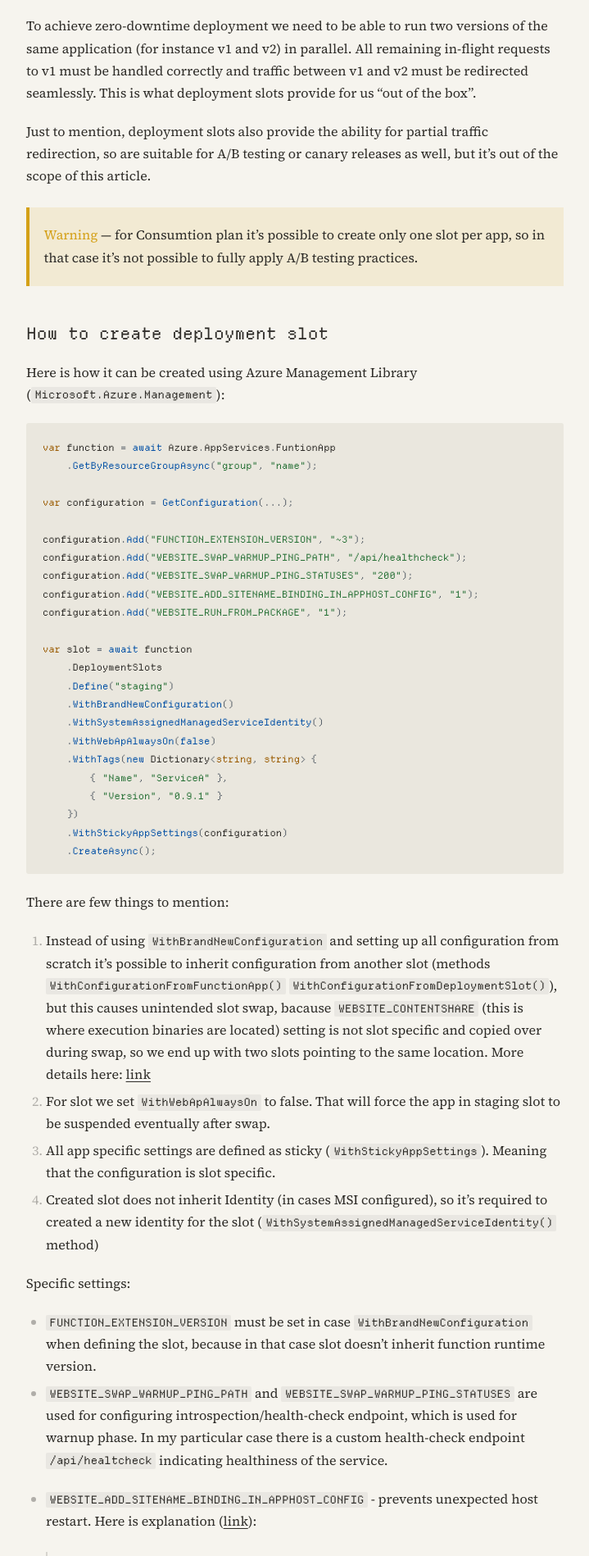
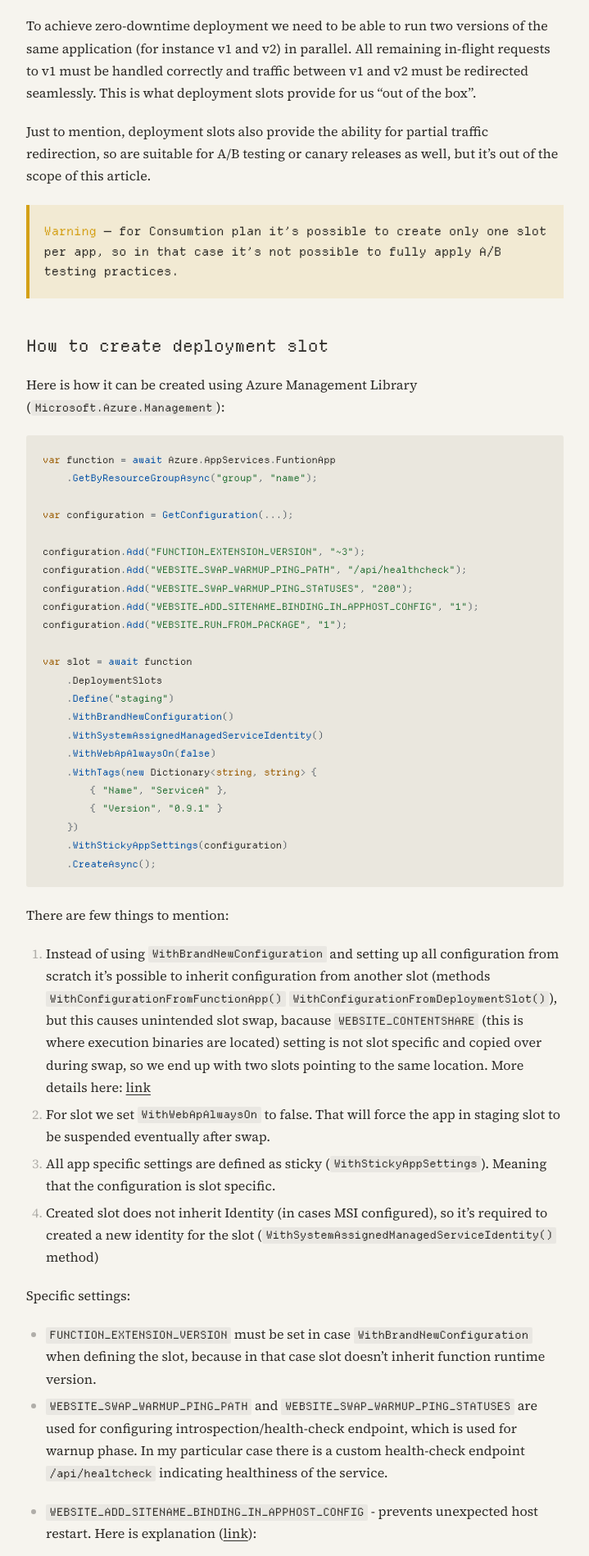
Before and after one commit to spzSource/spzSource.github.io, a Jekyll site: the page built from _posts/2021-07-27-azure-functions-zero-downtime-deployment-using-slots.md, in a window 1280 px wide. Shown: the part 465-2363 px from the top of the page at 82% size, without its empty margins (280-999 px from the left). Built offline with Jekyll 4.4.1, drawn with Linux system fonts in a browser that asks for light colours; comment, search, counter and statistics services are not loaded.

Commit message:
Use Departure Mono for admonition (note/warning) blocks

```diff
--- a/assets/css/style.css
+++ b/assets/css/style.css
@@ -216,6 +216,8 @@ code, pre, kbd { font-family: var(--mono); }
   padding: 0.9rem 1.1rem;
   border-left-width: 4px;
   color: var(--ink);
+  font-family: var(--mono);
+  font-size: 0.9rem;
 }
 .prose blockquote.note p, .prose blockquote.warning p { margin: 0.4em 0; }
 
```
